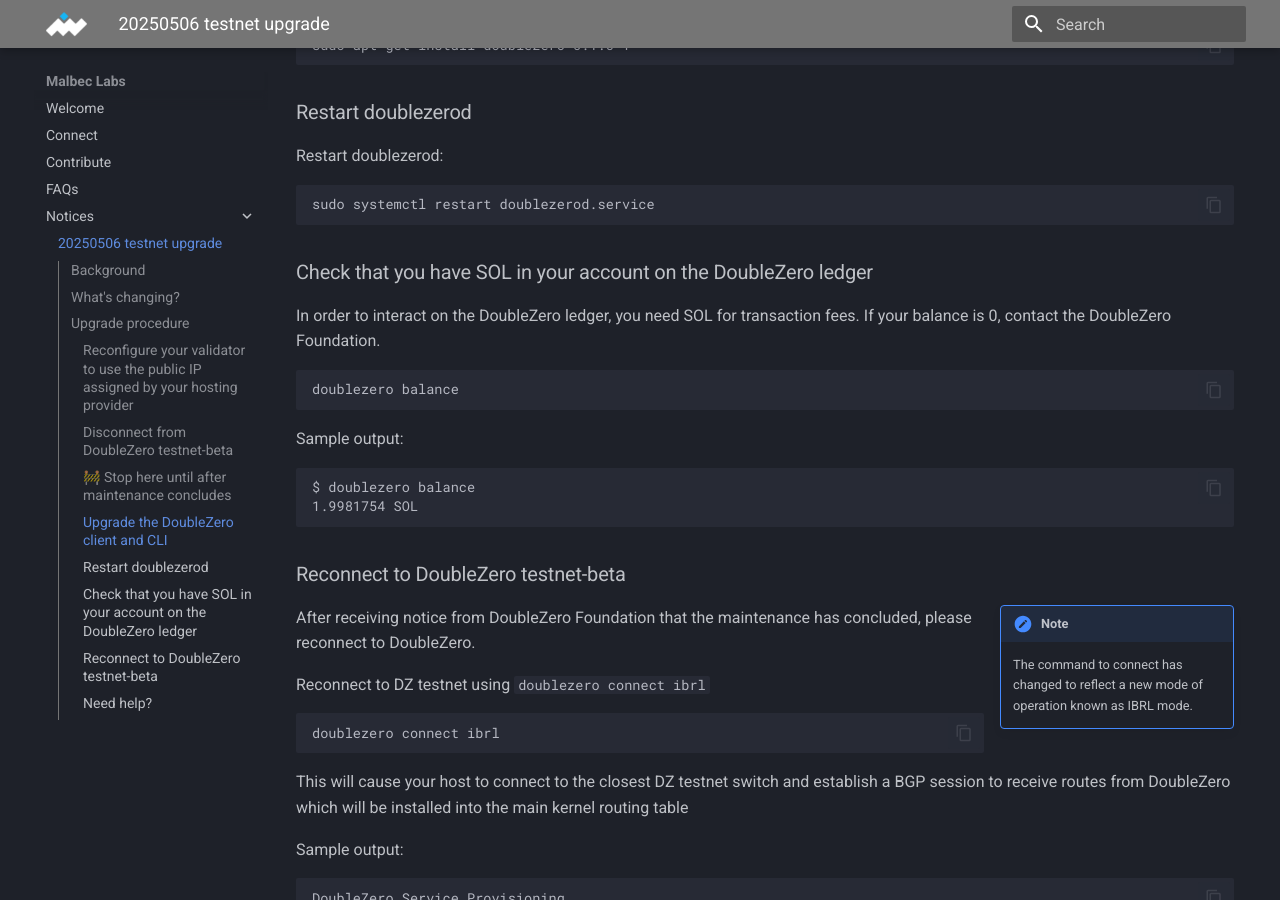
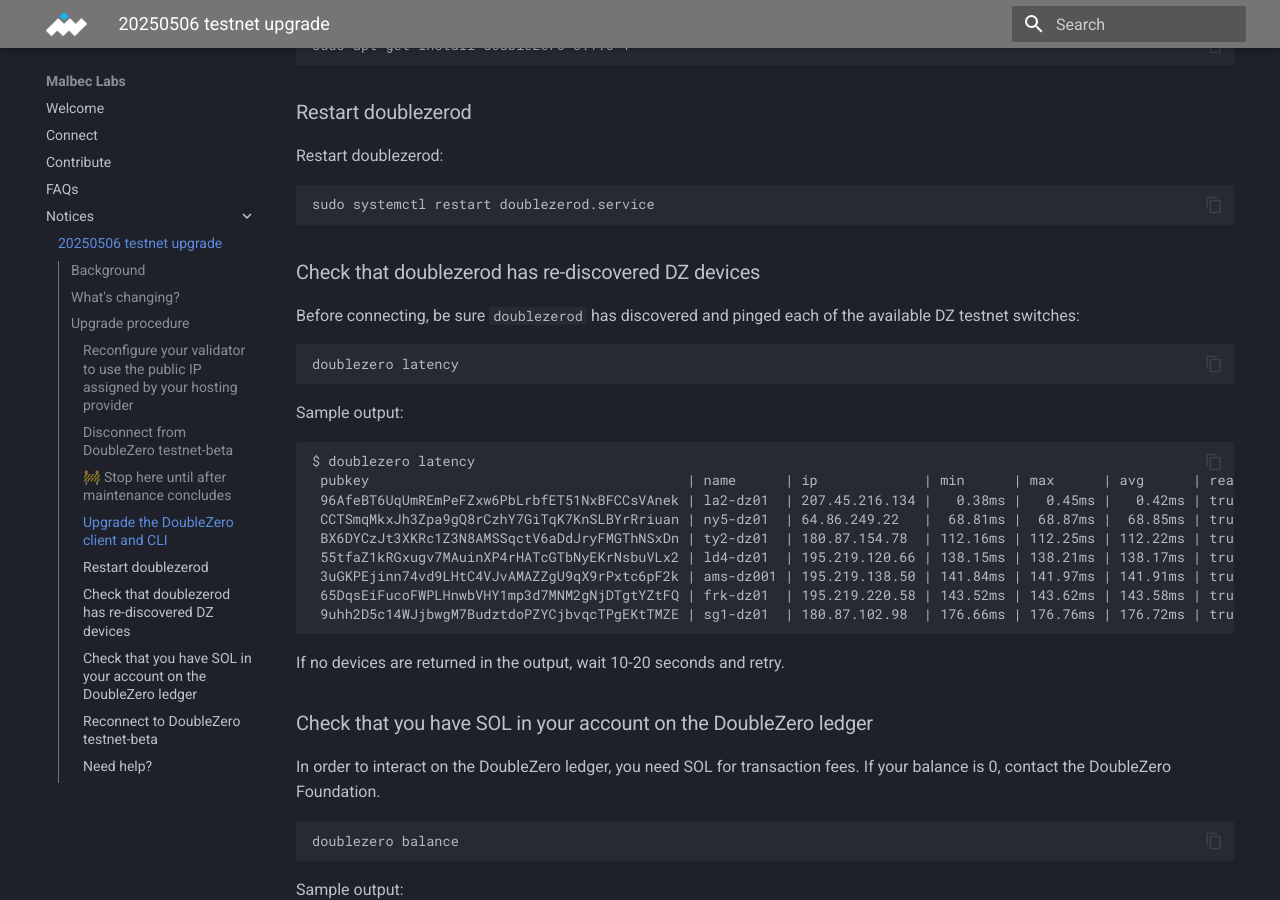
Before and after one commit to malbeclabs/docs, an MkDocs documentation site: the page built from docs/notices/20250506-testnet-upgrade.md, in a window 1280 px wide and 900 px high, scrolled down 1733 px. Built offline with MkDocs 1.6.1 and Material for MkDocs 9.7.7, drawn with Linux system fonts in a browser that asks for light colours.

Commit message:
add step to check for doublezerod device discovery

````diff
--- a/docs/notices/20250506-testnet-upgrade.md
+++ b/docs/notices/20250506-testnet-upgrade.md
@@ -65,6 +65,32 @@
 sudo systemctl restart doublezerod.service
 ```
 
+### Check that doublezerod has re-discovered DZ devices
+
+Before connecting, be sure `doublezerod` has discovered and pinged each of the available DZ testnet switches:
+
+```
+doublezero latency
+```
+
+Sample output:
+```
+$ doublezero latency
+ pubkey                                       | name      | ip             | min      | max      | avg      | reachable
+ 96AfeBT6UqUmREmPeFZxw6PbLrbfET51NxBFCCsVAnek | la2-dz01  | 207.45.216.134 |   0.38ms |   0.45ms |   0.42ms | true
+ CCTSmqMkxJh3Zpa9gQ8rCzhY7GiTqK7KnSLBYrRriuan | ny5-dz01  | 64.86.249.22   |  68.81ms |  68.87ms |  68.85ms | true
+ BX6DYCzJt3XKRc1Z3N8AMSSqctV6aDdJryFMGThNSxDn | ty2-dz01  | 180.87.154.78  | 112.16ms | 112.25ms | 112.22ms | true
+ 55tfaZ1kRGxugv7MAuinXP4rHATcGTbNyEKrNsbuVLx2 | ld4-dz01  | 195.219.120.66 | 138.15ms | 138.21ms | 138.17ms | true
+ 3uGKPEjinn74vd9LHtC4VJvAMAZZgU9qX9rPxtc6pF2k | ams-dz001 | 195.219.138.50 | 141.84ms | 141.97ms | 141.91ms | true
+ 65DqsEiFucoFWPLHnwbVHY1mp3d7MNM2gNjDTgtYZtFQ | frk-dz01  | 195.219.220.58 | 143.52ms | 143.62ms | 143.58ms | true
+ 9uhh2D5c14WJjbwgM7BudztdoPZYCjbvqcTPgEKtTMZE | sg1-dz01  | 180.87.102.98  | 176.66ms | 176.76ms | 176.72ms | true
+```
+
+
+If no devices are returned in the output, wait 10-20 seconds and retry.
+
+
+
 ### Check that you have SOL in your account on the DoubleZero ledger
 
 In order to interact on the DoubleZero ledger, you need SOL for transaction fees.  If your balance is 0, contact the DoubleZero Foundation.
````
